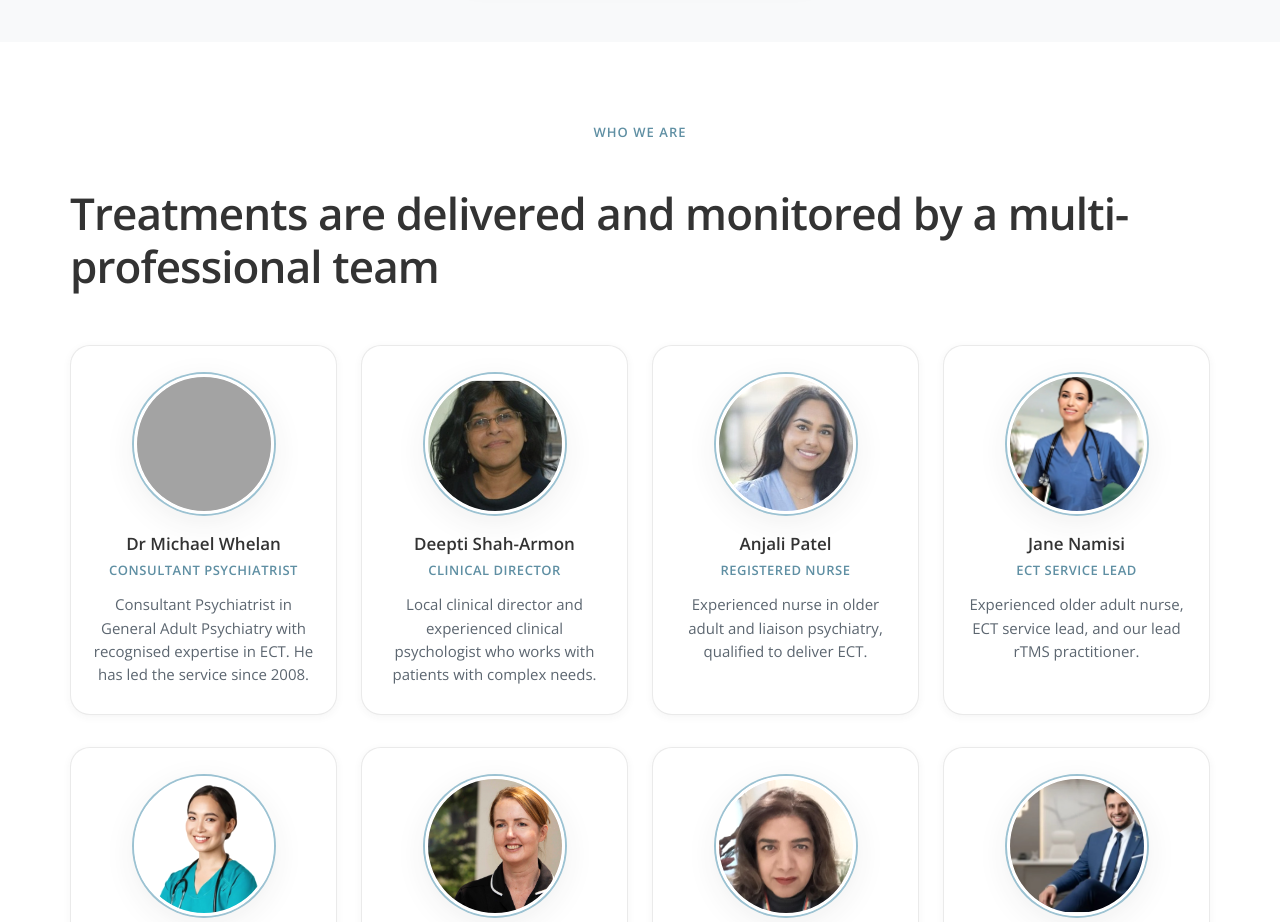
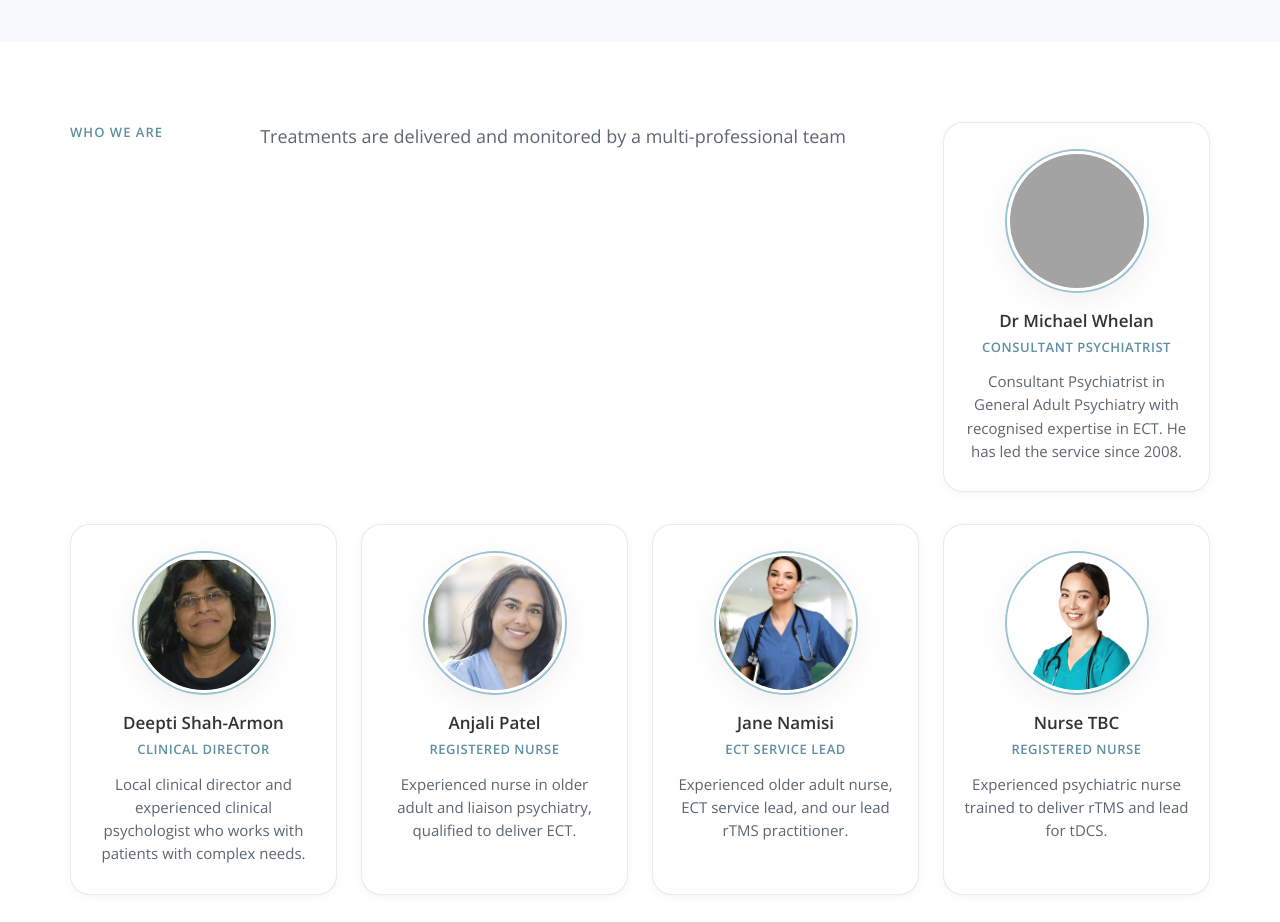
Before and after one commit to khassanally/neuromod, a plain HTML site: page index.html in a window 1280 px wide. Shown: the part 2620-3542 px from the top of the page. Drawn offline with nearby package versions, Linux system fonts and the light colour scheme; grey boxes are pictures that could not be loaded.

Commit message:
Update index.html

```diff
--- a/index.html
+++ b/index.html
@@ -182,7 +182,7 @@
       <div class="container">
         <div class="team-grid">
           <p class="eyebrow">Who we are</p>
-          <h1>Treatments are delivered and monitored by a multi-professional team</h1>
+          <p class="section-lead">Treatments are delivered and monitored by a multi-professional team</p>
           <article class="profile-card">
             <div class="profile-photo-wrap">
               <img class="profile-photo" src="People/Dr Mike Whelan.jpg" alt="Dr Michael Whelan" width="160" height="160" loading="lazy">
```
